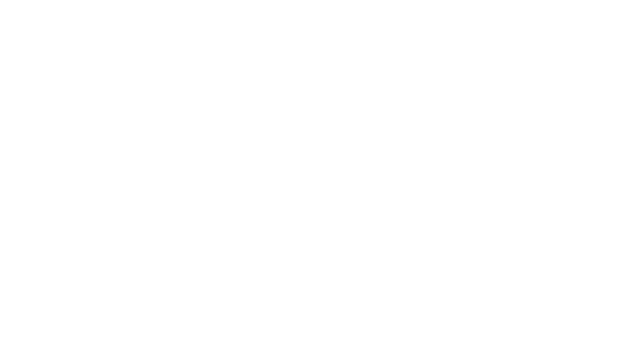
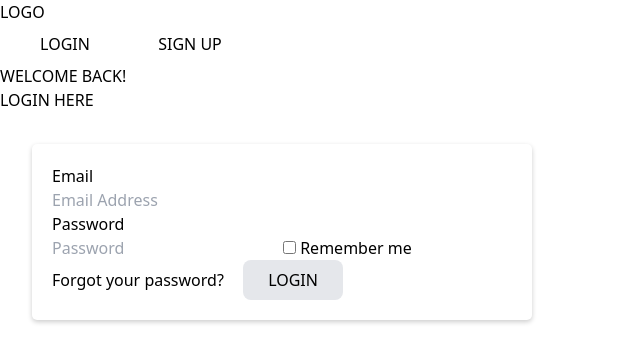
Before and after one commit to AJ1732/capstone_schoolbase_lms, a React (Vite) app: page /login in a window 1280 px wide. Before the commit this address had no page. Shown: the top 362 px of the page, without its empty margins (0-640 px from the left). Built offline with nearby package versions, Linux system fonts and the light colour scheme.

Commit message:
feat: Add login and sigh up page

```diff
--- a/src/App.jsx
+++ b/src/App.jsx
@@ -1,5 +1,7 @@
 import Home from "./Components/Home"
 import { BrowserRouter as Router, Route, Routes } from "react-router-dom"
+import Login from "./Components/Pages/Login"
+import SignUp from "./Components/Pages/SignUp"
 function App() {
 
   return (
@@ -7,6 +9,8 @@ function App() {
       <Router>
         <Routes>
           <Route path="/" element={<Home />} />
+          <Route path="/login" element={<Login />} />
+          <Route path="/signup" element={<SignUp />} />
 
         </Routes>
       </Router>
--- a/src/Components/Home.jsx
+++ b/src/Components/Home.jsx
@@ -14,8 +14,9 @@ function Home() {
                 <p>Login / Register to get started</p>
           </div>
     </div>
-</div>
-     <Admin />
+   </div>
+        <Admin />
+
     </>
   )
 }
--- a/src/Components/Layouts/Button.jsx
+++ b/src/Components/Layouts/Button.jsx
@@ -1,5 +1,6 @@
 
 
+// eslint-disable-next-line react/prop-types
 function Button({children, variant, type, isDisabled, onClick}) {
   return (
     <>
--- a/src/Components/Layouts/Header.jsx
+++ b/src/Components/Layouts/Header.jsx
@@ -1,16 +1,19 @@
-import Button from "./Button"
+import Button from "./Button";
+import { useNavigate } from "react-router-dom"
+
 
 
 function Header() {
+
+  const navigate = useNavigate();
   return (
     <>
       <header className="flex items-center justify-between bg-gray-200 p-4">
         <h1>LOGO</h1>
         <nav>
-          <Button type="button" variant="primary">LOGIN</Button>
-          <Button type="button" variant="primary">SIGN UP</Button>
+          <Button type="button" variant="primary" onClick={() => navigate("/login")}>LOGIN</Button>
 
-
+          <Button type="button" variant="primary" onClick={() => navigate("/signup")}>SIGN UP</Button>
         </nav>
 
 
--- a/src/Components/Pages/Login.jsx
+++ b/src/Components/Pages/Login.jsx
@@ -0,0 +1,36 @@
+import Header from "../Layouts/Header"
+import Button from './../Layouts/Button';
+import { Link } from 'react-router-dom';
+
+
+
+function Login() {
+  return (
+    <>
+    <Header />
+     <form className="flex flex-col items-center justify-center min-h-screen">
+        <div className="text-center">
+            <h1 className="text-4xl font-normal mb-4">WELCOME BACK!</h1>
+            <h3>LOGIN HERE</h3>
+        </div>
+
+        <div className="container1">
+          <h3 className="mb-2">Email</h3>
+          <input type="text" placeholder="Email Address" className="w-full px-3 py-2 border border-gray-300 rounded-md mb-3" />
+          <h3 className="mb-2">Password</h3>
+          <input type="password" placeholder="Password" className="w-full px-3 py-2 border border-gray-300 rounded-md mb-3" />
+          <input type="checkbox" /> <label>Remember me</label>
+
+          <div className="flex justify-end mb-5 mt-3">
+            <Link>Forgot your password? </Link>
+             <Button type="button" variant="secondary" >LOGIN</Button>
+          </div>
+
+
+        </div>
+      </form>
+    </>
+  )
+}
+
+export default Login
--- /dev/null
+++ b/src/Components/Pages/SignUp.jsx
@@ -0,0 +1,35 @@
+import Button from "../Layouts/Button"
+import Header from "../Layouts/Header"
+
+function SignUp() {
+  return (
+    <>
+       <Header />
+          <form className="flex flex-col items-center justify-center min-h-screen mt-1">
+              <div className="text-center">
+                  <h1 className="text-4xl font-normal mb-4">CREATE ACCOUNT</h1>
+                  <h3>SIGN UP HERE</h3>
+              </div>
+
+           <div className="container1">
+              <h3 className="mb-2">Name</h3>
+              <input type="text" placeholder="Enter Full Name" className="w-full px-3 py-2 border border-gray-300 rounded-md mb-3" />
+              <h3 className="mb-2">Email</h3>
+              <input type="text" placeholder="Email Address" className="w-full px-3 py-2 border border-gray-300 rounded-md mb-3" />
+              <h3 className="mb-2">Password</h3>
+              <input type="password" placeholder="Password" className="w-full px-3 py-2 border border-gray-300 rounded-md mb-3" />
+
+              <div className="flex justify-end mb-5 mt-3">
+                <Button type="button" variant="secondary" >SIGNUP</Button>
+              </div>
+
+
+           </div>
+
+
+          </form>
+    </>
+  )
+}
+
+export default SignUp
--- a/src/index.css
+++ b/src/index.css
@@ -29,12 +29,19 @@ body {
 }
 
 .btn-secondary {
-  background: #ff6a95;
+  background: rgb(229 231 235);
 }
 
 .btn:hover {
+  background-color: #333;
+  color: #fff;
   transform: scale(0.98);
   opacity: 0.9;
+}
+
+.btn:active {
+  background-color: #333;
+  color: #fff;
 }
 
 .btn:disabled {
@@ -47,3 +54,14 @@ body {
   transform: scale(1);
   opacity: 1;
 }
+
+.container1 {
+  position: fixed;
+  background-color: white;
+  padding: 20px;
+  margin: 2rem;
+  border-radius: 5px;
+  width: 500px;
+  height: auto;
+  box-shadow: 0 2px 5px rgba(0, 0, 0, 0.2);
+}
```
